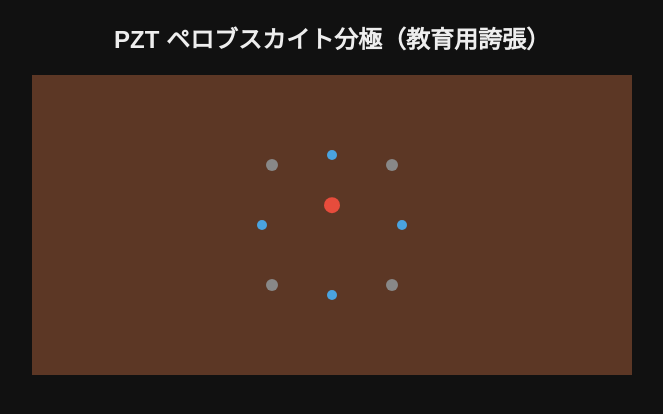
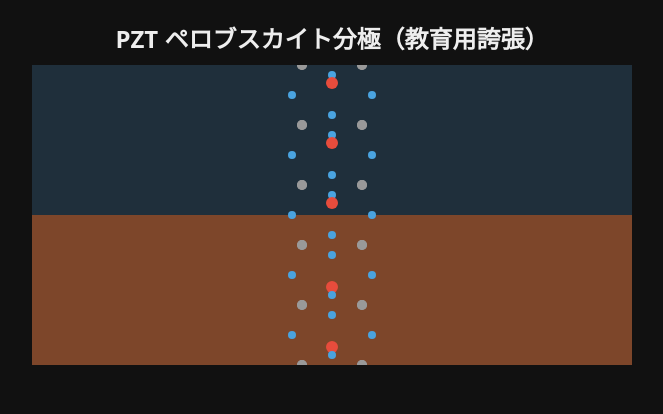
Before and after one commit to Samizo-AITL/aitl-animation-demos, a Jekyll site: the page demo/js-svg/pzt-perovskite-domain.html, which Jekyll copies as it is, in a window 1280 px wide. Shown: the top 414 px of the page, without its empty margins (308-971 px from the left). Built offline with Jekyll 4.4.1, drawn with Linux system fonts in a browser that asks for light colours.

Commit message:
Update pzt-perovskite-domain.html

```diff
--- a/demo/js-svg/pzt-perovskite-domain.html
+++ b/demo/js-svg/pzt-perovskite-domain.html
@@ -2,58 +2,121 @@
 <html lang="ja">
 <head>
 <meta charset="UTF-8">
-<title>PZT Perovskite Domain Demo</title>
+<title>PZT ペロブスカイト分極（教育用誇張）</title>
+
 <style>
-  body { background:#111; color:#eee; font-family:sans-serif; }
-  svg { display:block; margin:auto; background:#1a1a1a; }
-  .pb { fill:#888; }
-  .o  { fill:#4aa3df; }
-  .b  { fill:#e74c3c; }
-  .domain-up { fill:#3fa9f5; opacity:0.3; }
-  .domain-down { fill:#f57c3f; opacity:0.3; }
+  body {
+    margin: 0;
+    background: #111;
+    color: #eee;
+    font-family: system-ui, -apple-system, BlinkMacSystemFont, sans-serif;
+    text-align: center;
+  }
+
+  h2 {
+    margin: 20px 0 10px;
+    font-weight: 600;
+  }
+
+  svg {
+    display: block;
+    margin: 0 auto;
+    background: #1a1a1a;
+  }
+
+  /* 原子色 */
+  .pb { fill: #999; }        /* Pb */
+  .o  { fill: #4aa3df; }     /* O */
+  .b  { fill: #e74c3c; }     /* Zr/Ti */
+
+  /* ドメイン */
+  .domain-up   { fill: #3fa9f5; opacity: 0.25; }
+  .domain-down { fill: #f57c3f; opacity: 0.25; }
 </style>
 </head>
+
 <body>
 
-<h2 style="text-align:center;">PZT ペロブスカイト分極（教育用誇張）</h2>
+<h2>PZT ペロブスカイト分極（教育用誇張）</h2>
 
 <svg width="600" height="300" viewBox="0 0 600 300">
-  <!-- ドメイン -->
-  <rect id="domain" x="0" y="0" width="600" height="300" class="domain-up"/>
 
-  <!-- 単位胞 -->
-  <g id="cell" transform="translate(300 150)">
-    <!-- Pb -->
-    <circle class="pb" cx="-60" cy="-60" r="6"/>
-    <circle class="pb" cx="60" cy="-60" r="6"/>
-    <circle class="pb" cx="-60" cy="60" r="6"/>
-    <circle class="pb" cx="60" cy="60" r="6"/>
+  <!-- ドメイン背景 -->
+  <rect id="domainUp"   x="0" y="0"   width="600" height="150" class="domain-up"/>
+  <rect id="domainDown" x="0" y="150" width="600" height="150" class="domain-down"/>
 
-    <!-- O -->
-    <circle class="o" cx="0" cy="-70" r="5"/>
-    <circle class="o" cx="70" cy="0" r="5"/>
-    <circle class="o" cx="0" cy="70" r="5"/>
-    <circle class="o" cx="-70" cy="0" r="5"/>
+  <!-- 単位胞テンプレート（JSで複製） -->
+  <g id="cell">
+    <!-- Pb（角） -->
+    <circle class="pb" cx="-30" cy="-30" r="5"/>
+    <circle class="pb" cx="30"  cy="-30" r="5"/>
+    <circle class="pb" cx="-30" cy="30"  r="5"/>
+    <circle class="pb" cx="30"  cy="30"  r="5"/>
 
-    <!-- Zr/Ti -->
-    <circle id="bsite" class="b" cx="0" cy="0" r="8"/>
+    <!-- O（面心） -->
+    <circle class="o" cx="0"  cy="-40" r="4"/>
+    <circle class="o" cx="40" cy="0"   r="4"/>
+    <circle class="o" cx="0"  cy="40"  r="4"/>
+    <circle class="o" cx="-40" cy="0"  r="4"/>
+
+    <!-- Zr / Ti（Bサイト） -->
+    <circle id="bsite" class="b" cx="0" cy="0" r="6"/>
   </g>
+
 </svg>
 
 <script>
+const svg = document.querySelector("svg");
+const baseCell = document.getElementById("cell");
+
+/* テンプレートは非表示 */
+baseCell.style.display = "none";
+
+/* セル配置パラメータ */
+const centerX = 300;
+const centerY = 150;
+const pitch   = 60;   // セル間隔
+const count   = 5;    // 上下に並べる数
+
+const cells = [];
+
+/* 単位胞を縦に並べる */
+for (let i = -count; i <= count; i++) {
+  const c = baseCell.cloneNode(true);
+  c.style.display = "block";
+  c.setAttribute(
+    "transform",
+    `translate(${centerX} ${centerY + i * pitch})`
+  );
+  svg.appendChild(c);
+
+  cells.push({
+    node: c,
+    index: i
+  });
+}
+
+/* アニメーション */
 let t = 0;
+
 setInterval(() => {
   t += 0.05;
-  const dy = Math.sin(t) * 20; // 誇張変位
-  document.getElementById("bsite")
-    .setAttribute("cy", dy);
+  const s = Math.sin(t);
 
-  const domain = document.getElementById("domain");
-  if (Math.sin(t) > 0) {
-    domain.setAttribute("class","domain-up");
-  } else {
-    domain.setAttribute("class","domain-down");
-  }
+  /* 上下で分極方向を反転 */
+  cells.forEach(c => {
+    const bsite = c.node.querySelector("#bsite");
+    const dir = (c.index <= 0) ? 1 : -1;   // 上：↑ 下：↓
+    bsite.setAttribute("cy", s * 12 * dir);
+  });
+
+  /* ドメイン強調 */
+  document.getElementById("domainUp").style.opacity =
+    s > 0 ? 0.45 : 0.15;
+
+  document.getElementById("domainDown").style.opacity =
+    s > 0 ? 0.15 : 0.45;
+
 }, 50);
 </script>
 
```
